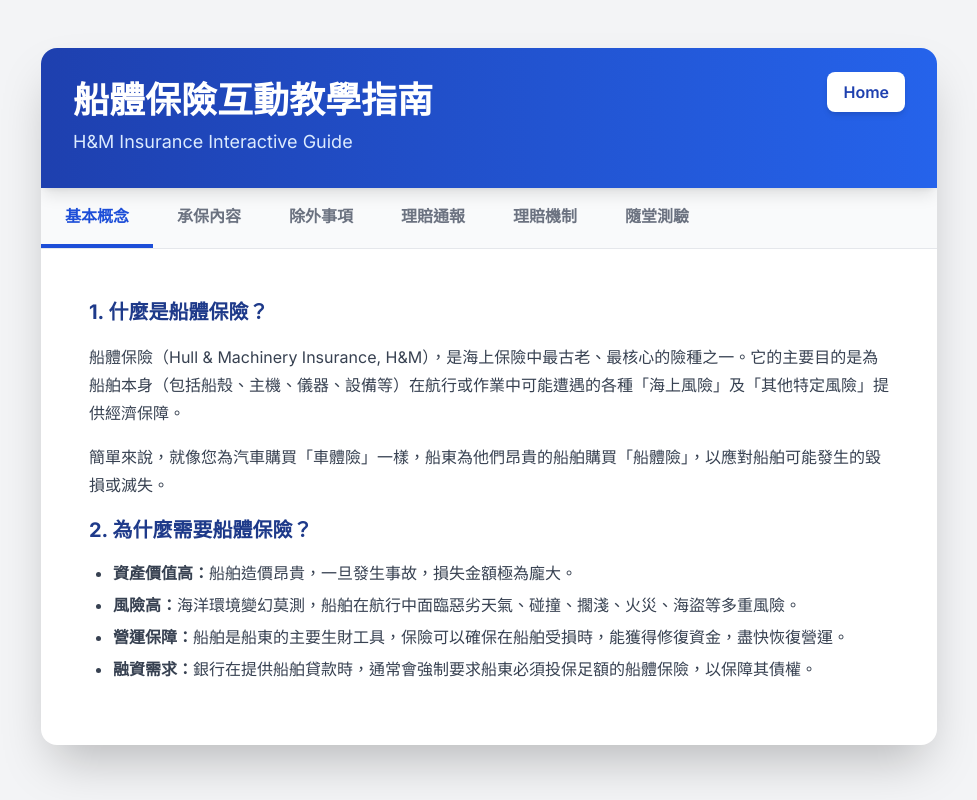
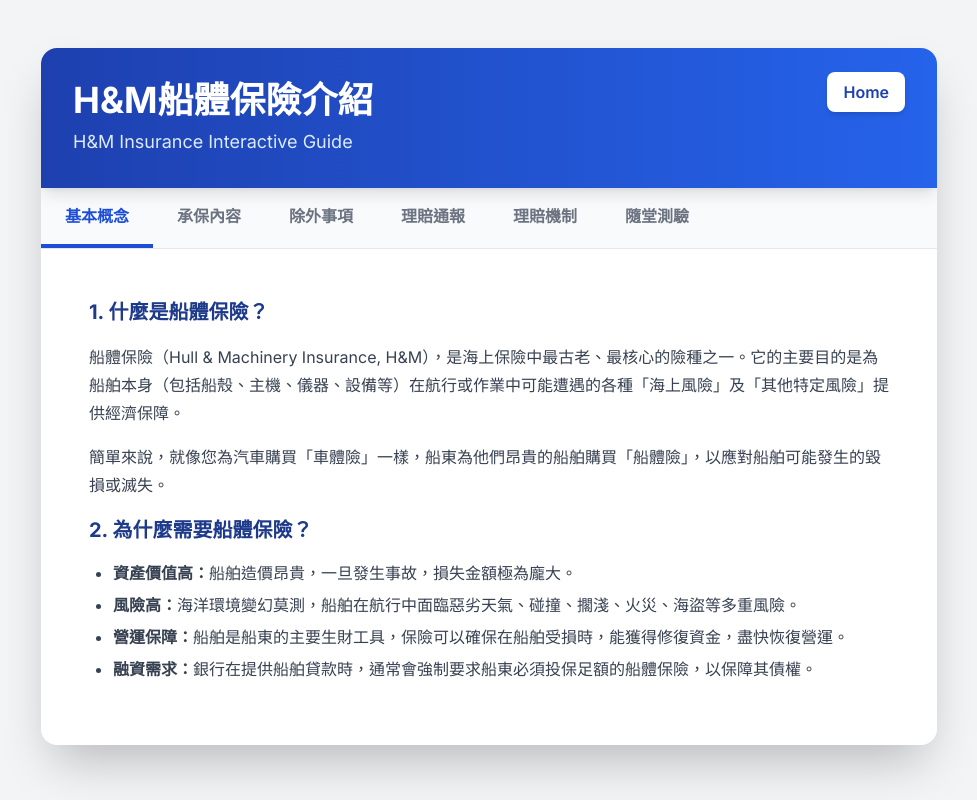
Before and after one commit to jennychuang-maker/my-learning-notes-for-marine-insurance, a plain HTML site: page interactive_HnM.html in a window 1280 px wide. Shown: the whole page, without its empty margins (151-1128 px from the left). Drawn offline with nearby package versions, Linux system fonts and the light colour scheme.

Commit message:
Add files via upload

```diff
--- a/interactive_HnM.html
+++ b/interactive_HnM.html
@@ -3,7 +3,7 @@
 <head>
     <meta charset="UTF-8">
     <meta name="viewport" content="width=device-width, initial-scale=1.0">
-    <title>船體保險互動教學指南</title>
+    <title>H&M船體保險介紹</title>
     <!-- 載入 Tailwind CSS -->
     <script src="https://cdn.tailwindcss.com"></script>
     <!-- 載入 Inter 字體 -->
@@ -49,7 +49,7 @@
 
         <!-- 標題區域 -->
         <header class="bg-gradient-to-r from-blue-800 to-blue-600 p-8 text-white shadow-lg relative">
-            <h1 class="text-3xl md:text-4xl font-bold mb-2">船體保險互動教學指南</h1>
+            <h1 class="text-3xl md:text-4xl font-bold mb-2">H&M船體保險介紹</h1>
             <p class="text-lg text-blue-100">H&M Insurance Interactive Guide</p>
 
             <!-- 新增的 Home 連結 -->
```
